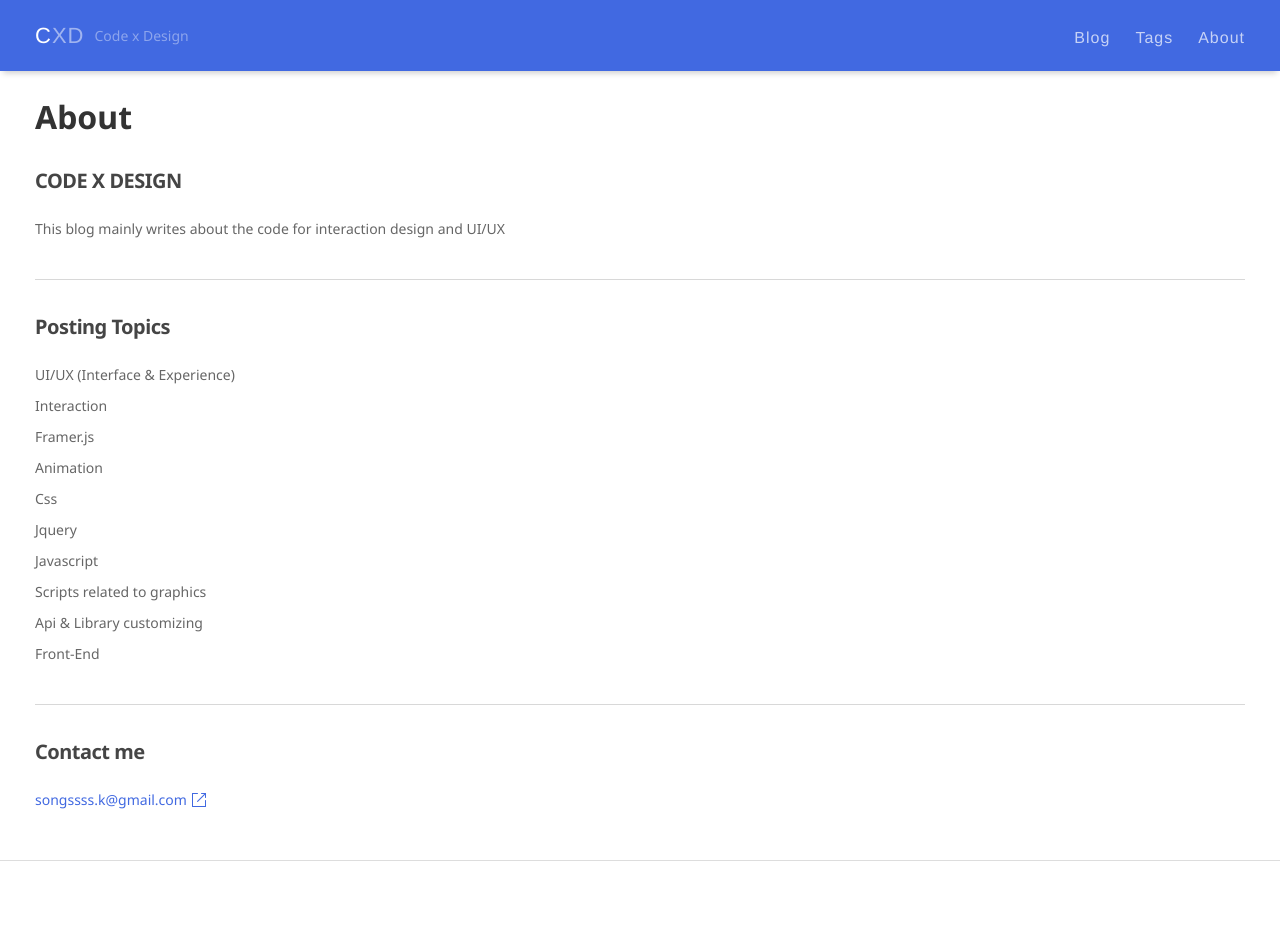
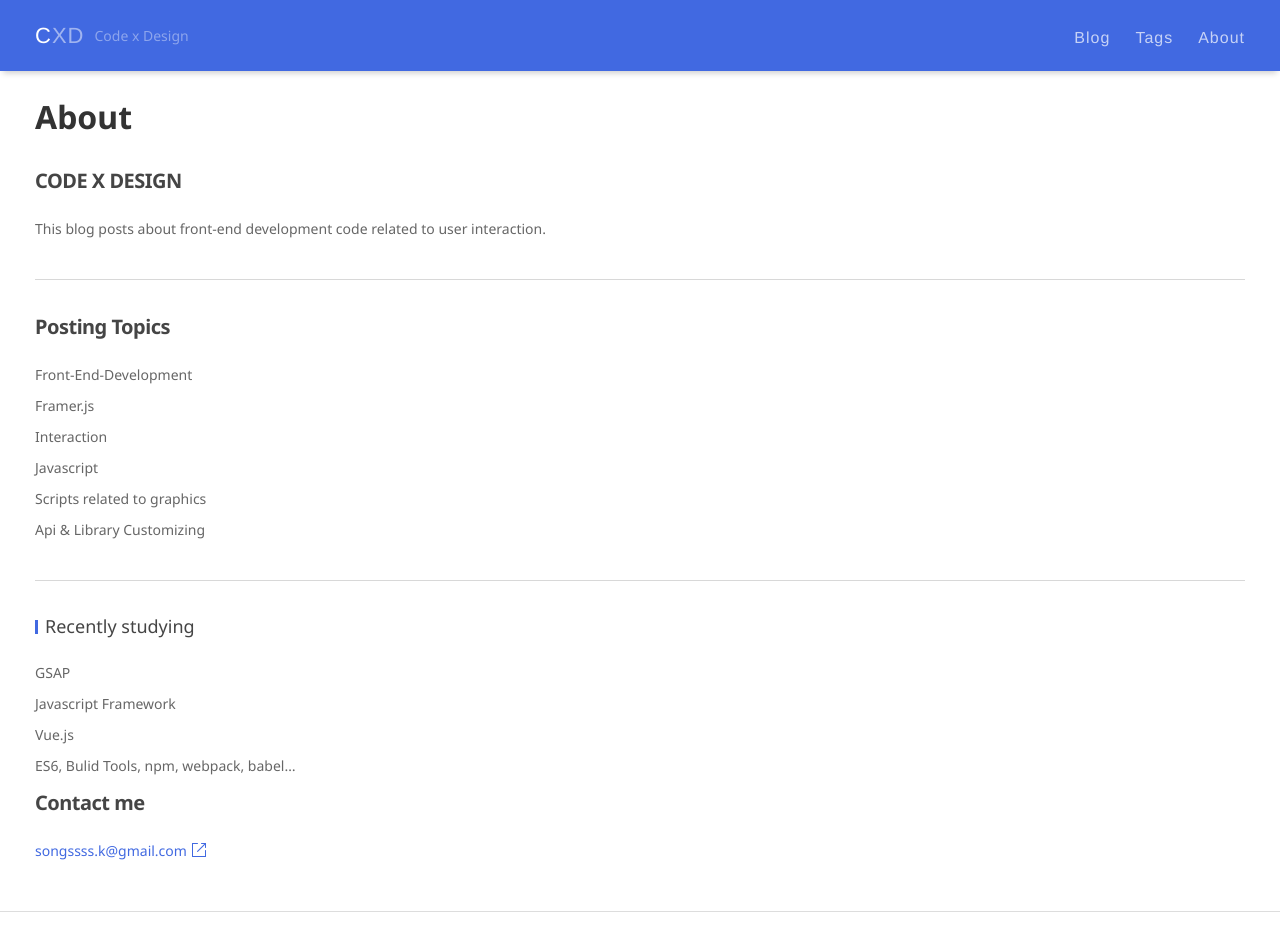
Before and after one commit to songssss/songssss.github.io, a Jekyll site: the page built from about.md, in a window 1280 px wide and 952 px high. Built offline with Jekyll 4.4.1, drawn with Linux system fonts in a browser that asks for light colours; comment, search, counter and statistics services are not loaded.

Commit message:
edit about

```diff
--- a/about.md
+++ b/about.md
@@ -8,36 +8,41 @@ permalink: /about/
 
 ### CODE X DESIGN
 
-This blog mainly writes about the code for interaction design and UI/UX
+This blog posts about front-end development code related to user interaction.
 
 ---
 
 ### Posting Topics
 
-UI/UX (Interface & Experience)
-
-Interaction
+Front-End-Development
 
 Framer.js
 
-Animation
-
-Css
-
-Jquery
+Interaction
 
 Javascript
 
 Scripts related to graphics
 
-Api & Library customizing
-
-Front-End
+Api & Library Customizing
 
 
 ---
 
 
+#### Recently studying
+
+GSAP
+
+Javascript Framework
+
+Vue.js
+
+ES6, Bulid Tools, npm, webpack, babel...
+
+
+
+
 ### Contact me
 
 [songssss.k@gmail.com](mailto:songssss.k@gmail.com)
```
